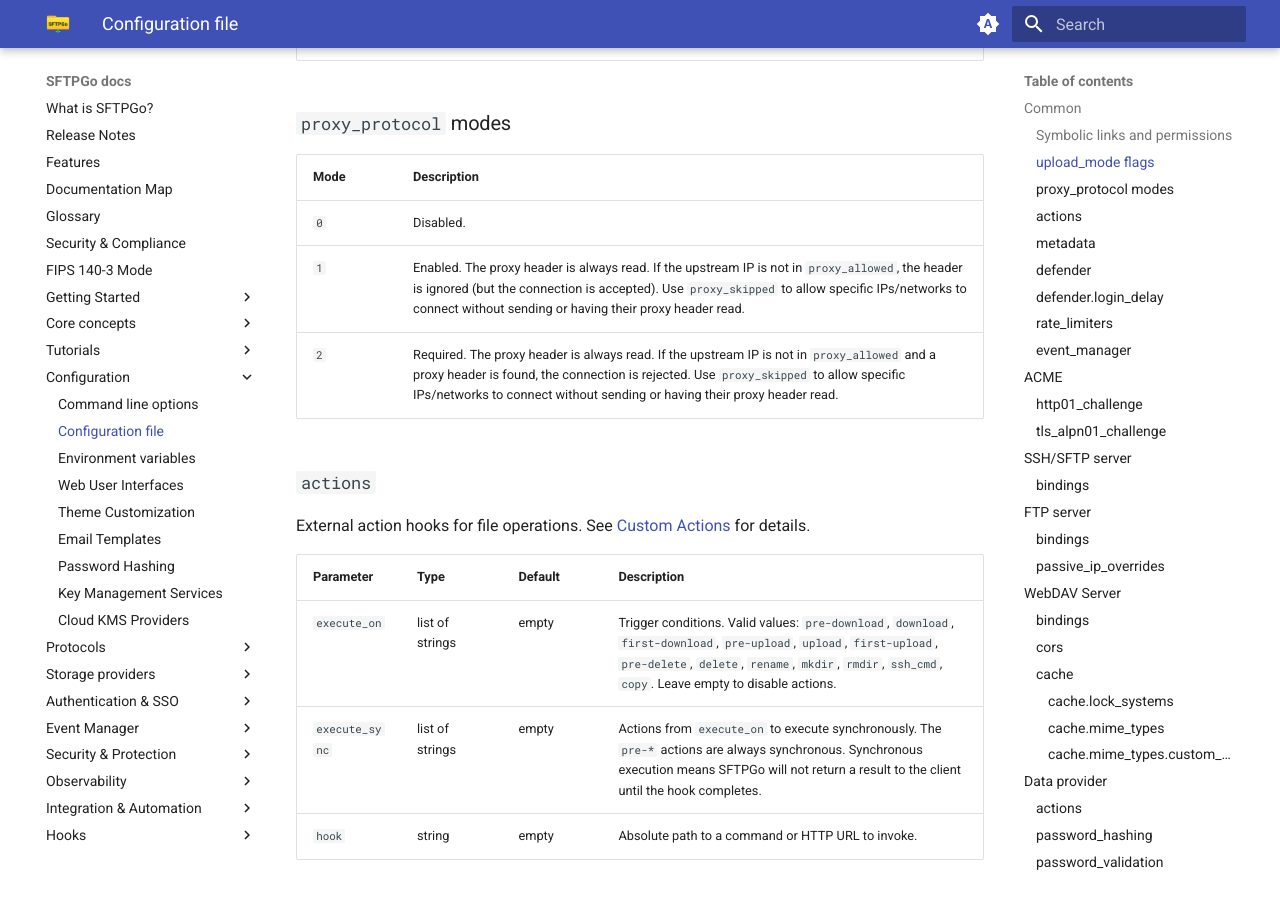
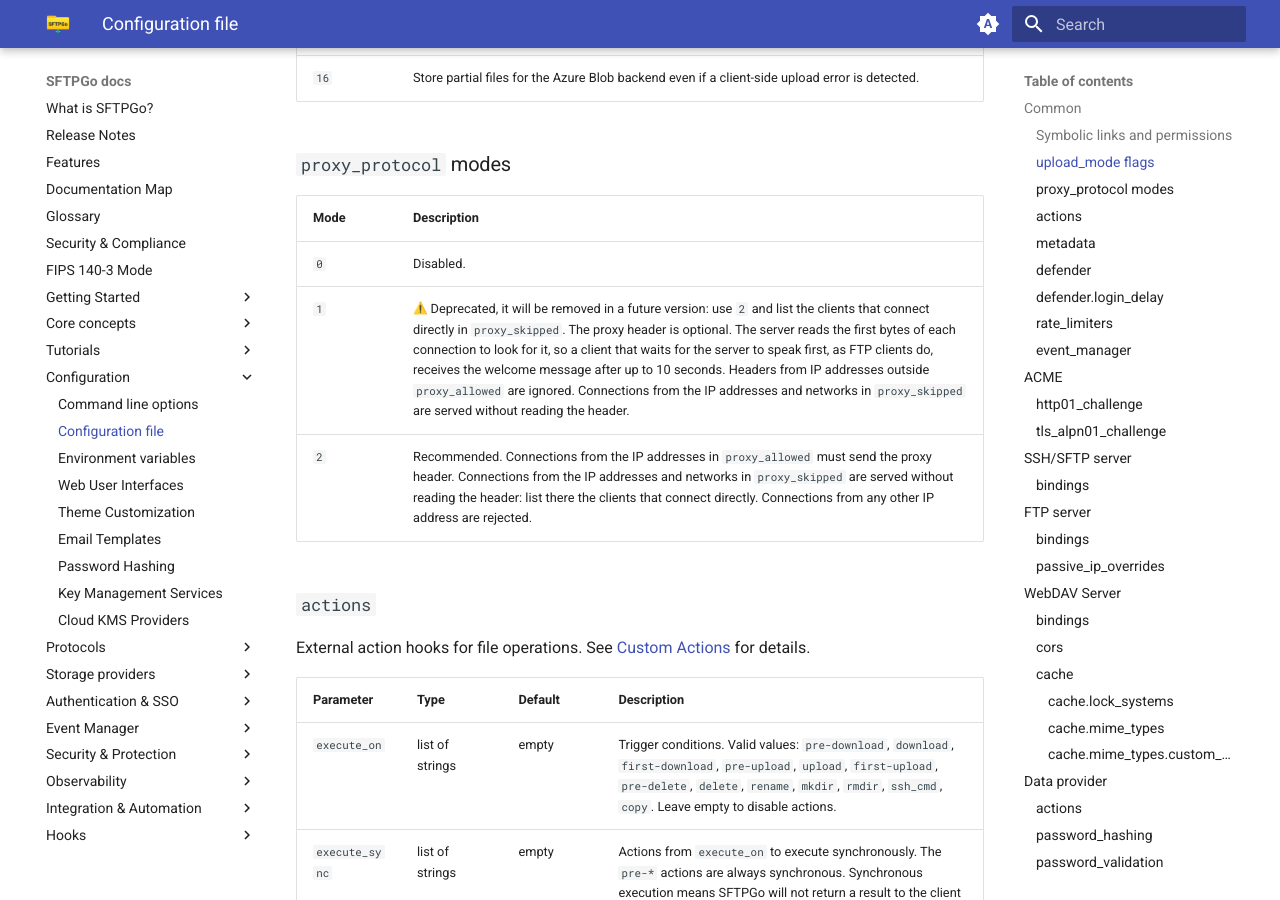
Before and after one commit to sftpgo/docs, an MkDocs documentation site: the page built from docs/config-file.md, in a window 1280 px wide and 900 px high, scrolled down 4918 px. Built offline with MkDocs 1.6.1 and Material for MkDocs 9.7.7, drawn with Linux system fonts in a browser that asks for light colours; emoji names are drawn with the system emoji font; the version menu is left out; some of the changed text lies outside the part shown.

Commit message:
explictly mark as deprecated proxy protocol mode 2
also clarify X-Forwarded-Proto

Signed-off-by: Nicola Murino <nicola.murino@gmail.com>

```diff
--- a/docs/config-file.md
+++ b/docs/config-file.md
@@ -19,8 +19,8 @@ Configuration parameters for the `common` section.
 | `symlink_mode` | integer | `0` | Bit mask selecting the backends on which clients holding the `create_symlinks` permission may create symbolic links. `0` (default): creation disabled on every backend. `1`: allow on the local filesystem, including its encrypted variant. `2`: allow on the SFTP backend. `3`: both. See [Symbolic links and permissions](#symbolic-links-and-permissions). |
 | `resume_max_size` | integer | `0` | Maximum file size in bytes for which upload resume is allowed on storage backends with immutable objects (S3, GCS, Azure Blob). SFTPGo must rewrite the entire file on resume. `0` means resume is disabled. |
 | `secret_min_entropy` | float | `80` | Minimum entropy required for plain-text data-at-rest encryption secrets: the CryptFs passphrase, the S3 SSE-C key and the new master key passed to [`convertsecrets`](cli.md#re-encrypting-the-stored-secrets). These secrets are key material and must be random, not a memorable password. The value is a heuristic estimate (character-set and length based, like password-strength estimators) that screens out obviously weak secrets: clearing the check confirms the secret is not trivially guessable, not that it is cryptographically strong. Treat it as a safety net, and rely on always supplying key material generated by a CSPRNG for the actual strength. The check runs when the secret is submitted in plain text (create, change, REST API, Terraform, `loaddata`), so secrets that are already stored keep working when the threshold is raised. Raise it to push harder toward random key material, or set it to `0` to disable the check (any secret is then accepted). See [Data At Rest Encryption](dare.md#passphrase-strength). |
-| `proxy_protocol` | integer | `0` | [HAProxy PROXY protocol](https://www.haproxy.org/download/1.8/doc/proxy-protocol.txt){:target="_blank"} support. Supported for SSH/SFTP and FTP/S. See modes below. |
-| `proxy_allowed` | list of strings | empty | IP addresses and ranges allowed to send the proxy header. If `proxy_protocol` is `1`, connections from unlisted IPs are accepted but the header is ignored. If `proxy_protocol` is `2`, connections from unlisted IPs are rejected. |
+| `proxy_protocol` | integer | `0` | [HAProxy PROXY protocol](https://www.haproxy.org/download/1.8/doc/proxy-protocol.txt){:target="_blank"} support. Supported for SSH/SFTP, FTP/S and the HTTP and WebDAV bindings that set `proxy_mode` to `1`. See modes below. |
+| `proxy_allowed` | list of strings | empty | IP addresses and ranges allowed to send the proxy header. If `proxy_protocol` is `1`, connections from unlisted IPs are accepted but the header is ignored. If `proxy_protocol` is `2`, connections from unlisted IPs are rejected, except those in `proxy_skipped`. |
 | `proxy_skipped` | list of strings | empty | IP addresses and ranges for which the proxy header is not read. |
 | `startup_hook` | string | empty | Absolute path to a program or an HTTP URL to invoke (via GET) when SFTPGo starts. Services may not yet be available when this hook runs. |
 | `post_connect_hook` | string | empty | Absolute path to a command or HTTP URL to notify. See [Post-connect hook](post-connect-hook.md) for details. |
@@ -66,8 +66,8 @@ Per-directory permissions, file pattern filters and share paths are evaluated on
 | Mode | Description |
 | ------ | ------------- |
 | `0` | Disabled. |
-| `1` | Enabled. The proxy header is always read. If the upstream IP is not in `proxy_allowed`, the header is ignored (but the connection is accepted). Use `proxy_skipped` to allow specific IPs/networks to connect without sending or having their proxy header read. |
-| `2` | Required. The proxy header is always read. If the upstream IP is not in `proxy_allowed` and a proxy header is found, the connection is rejected. Use `proxy_skipped` to allow specific IPs/networks to connect without sending or having their proxy header read. |
+| `1` | :warning: Deprecated, it will be removed in a future version: use `2` and list the clients that connect directly in `proxy_skipped`. The proxy header is optional. The server reads the first bytes of each connection to look for it, so a client that waits for the server to speak first, as FTP clients do, receives the welcome message after up to 10 seconds. Headers from IP addresses outside `proxy_allowed` are ignored. Connections from the IP addresses and networks in `proxy_skipped` are served without reading the header. |
+| `2` | Recommended. Connections from the IP addresses in `proxy_allowed` must send the proxy header. Connections from the IP addresses and networks in `proxy_skipped` are served without reading the header: list there the clients that connect directly. Connections from any other IP address are rejected. |
 
 ### `actions`
 
@@ -508,7 +508,7 @@ Each binding is a struct with the following fields:
 | `tls_cipher_suites` | list of strings | | Supported cipher suites for TLS 1.2 and below. If empty, a default list of secure cipher suites is used. TLS 1.3 cipher suites are not configurable. See supported [cipher suite names](https://github.com/golang/go/blob/master/src/crypto/tls/cipher_suites.go#L53){:target="_blank"}. Invalid names are silently ignored. Order matters (listed first = preferred). |
 | `tls_protocols` | list of strings | `http/1.1`, `h2` | HTTPS protocols in preference order. Supported values: `http/1.1`, `h2`. |
 | `proxy_mode` | integer | `0` | Set to `1` to use the proxy protocol configuration defined in the `common` section instead of the proxy header configuration. |
-| `proxy_allowed` | list of strings | | IP addresses and ranges allowed to set client IP proxy headers (`X-Forwarded-For`, `X-Real-IP`, etc.). Headers set by connections from addresses not in this list are silently ignored. |
+| `proxy_allowed` | list of strings | | IP addresses and ranges allowed to set client IP proxy headers (`X-Forwarded-For`, `X-Real-IP`, etc.) and `X-Forwarded-Proto`. A request from these addresses carrying `X-Forwarded-Proto: https` is treated as HTTPS. Headers set by connections from addresses not in this list are silently ignored. |
 | `client_ip_proxy_header` | string | | Allowed client IP proxy header (e.g., `X-Forwarded-For`, `X-Real-IP`). The header is read only from connections whose address is listed in `proxy_allowed`; otherwise the connection address is used. |
 | `client_ip_header_depth` | integer | `0` | For multi-value headers like `X-Forwarded-For`, defines which IP to trust counting from the right. `0` uses the rightmost IP, `1` uses the second from right, etc. Set to `-1` to trust the leftmost IP. :warning: Using `-1` may have security implications and should only be used if your proxy has appropriate controls to prevent spoofed headers. |
 | `hide_login_url` | integer | `0` | Controls the cross-link between admin and client login pages. `0` shows both links. `1` hides the web client link on the admin login page. `2` hides the web admin link on the client login page. Flags can be combined (e.g., `3` hides both). |
@@ -588,7 +588,7 @@ Security headers added to HTTP responses and host restriction settings, set insi
 | `hosts_proxy_headers` | list of strings | | Header keys that may hold a proxied hostname value (e.g., `X-Forwarded-Host`). |
 | `https_redirect` | boolean | `false` | Set to `true` to redirect HTTP requests to HTTPS. If redirecting from port `80` and using built-in ACME with `HTTP-01` challenge, use the webroot method and set the ACME web root to a path writable by SFTPGo. |
 | `https_host` | string | | Host name used for HTTPS redirects. If blank, the same host is used. For example, with `https_host` set to `www.example.com`, a request for `http://127.0.0.1/web/client/login` redirects to `https://www.example.com/web/client/login`. |
-| `https_proxy_headers` | list of structs | | Each struct has `key` and `value` fields. Defines headers that indicate a valid HTTPS request (e.g., `key`: `X-Forwarded-Proto`, `value`: `https`). |
+| `https_proxy_headers` | list of structs | | Each struct has `key` and `value` fields (e.g., `key`: `X-Forwarded-Proto`, `value`: `https`). A request carrying one of these headers with the given value receives the `Strict-Transport-Security` header configured by `sts_seconds`. Cookies, redirects and generated URLs follow `X-Forwarded-Proto` from the addresses in the binding's `proxy_allowed`. |
 | `sts_seconds` | integer | `0` | Max-age of the `Strict-Transport-Security` header. Included for HTTPS responses or HTTP requests with a defined HTTPS proxy header. `0` means the header is not included. |
 | `sts_include_subdomains` | boolean | `false` | Appends `includeSubdomains` to the `Strict-Transport-Security` header. |
 | `sts_preload` | boolean | `false` | Appends `preload` to the `Strict-Transport-Security` header. |
```
Also changed, not shown: docs/env-vars.md (+4 -3 lines), docs/tutorials/cloudflare.md (+5 -2 lines), docs/web-interfaces.md (+4 -1 lines).
